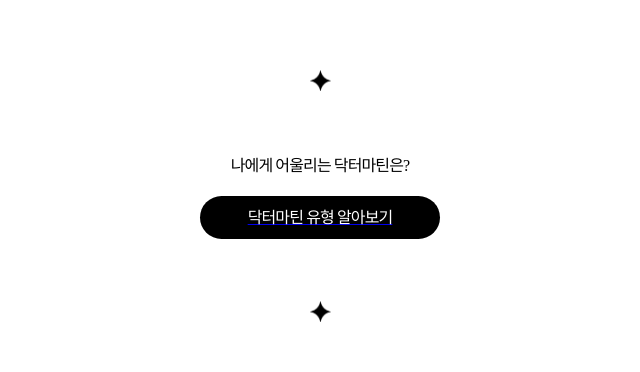
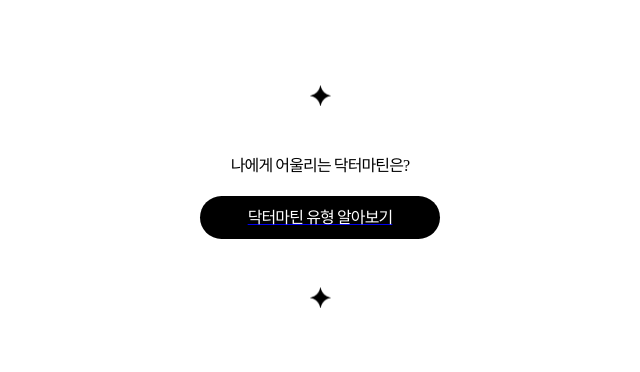
Before and after one commit to KueNiYam/drmartens-type-test, a React (Create React App) app: page / in a window 1280 px wide. Shown: the part 204-576 px from the top of the page, without its empty margins (320-960 px from the left). Built offline with nearby package versions, Linux system fonts and the light colour scheme.

Commit message:
fix: home 화면에 별이 제대로 나오지 않던 현상 수정

```diff
--- a/src/components/home/Home.js
+++ b/src/components/home/Home.js
@@ -4,24 +4,22 @@ import {Link} from "react-router-dom";
 
 const Home = () => {
   return (
-    <>
+    <div className="homePage">
       <div className="drMartens title">Dr.Martens</div>
+      <div className="middleItems">
         <div className="topTwinkle">
           <img className="twinkle" src="/images/twinkle.png"/>
         </div>
-      <div className="middle">
-        <div className="middleItems">
         <div className="description">나에게 어울리는 닥터마틴은?</div>
         <Link to="/questions">
           <div className="testButton">닥터마틴 유형 알아보기</div>
         </Link>
-        </div>
-      </div>
         <div className="bottomTwinkle">
           <img className="twinkle" src="/images/twinkle.png"/>
         </div>
+      </div>
       <div className="typeTest title">TYPE TEST</div>
-    </>
+    </div>
   );
 };
 
--- a/src/css/home.css
+++ b/src/css/home.css
@@ -1,6 +1,11 @@
 html, body {
     height: 100%;
     overflow: hidden;
+}
+
+.homePage {
+    display: flex;
+    height: 100%;
 }
 
 .title {
@@ -18,15 +23,8 @@ html, body {
     top: 52px;
 }
 
-.middle {
-    height: 100%;
-    display: flex;
-    align-items: center;
-}
-
 .middleItems {
-    margin-left: auto;
-    margin-right: auto;
+    margin: auto;
     font-size: 16px;
     letter-spacing: -0.88px;
 }
@@ -58,17 +56,13 @@ html, body {
 }
 
 .topTwinkle {
-    position: absolute;
-    width: 100%;
-    top: 274px;
+    margin-bottom: 48px;
     display: flex;
     justify-content: center;
 }
 
 .bottomTwinkle {
-    position: absolute;
-    width: 100%;
-    bottom: 274px;
+    margin-top: 48px;
     display: flex;
     justify-content: center;
 }
```
Lines whose indentation alone changed are shown as unchanged.
